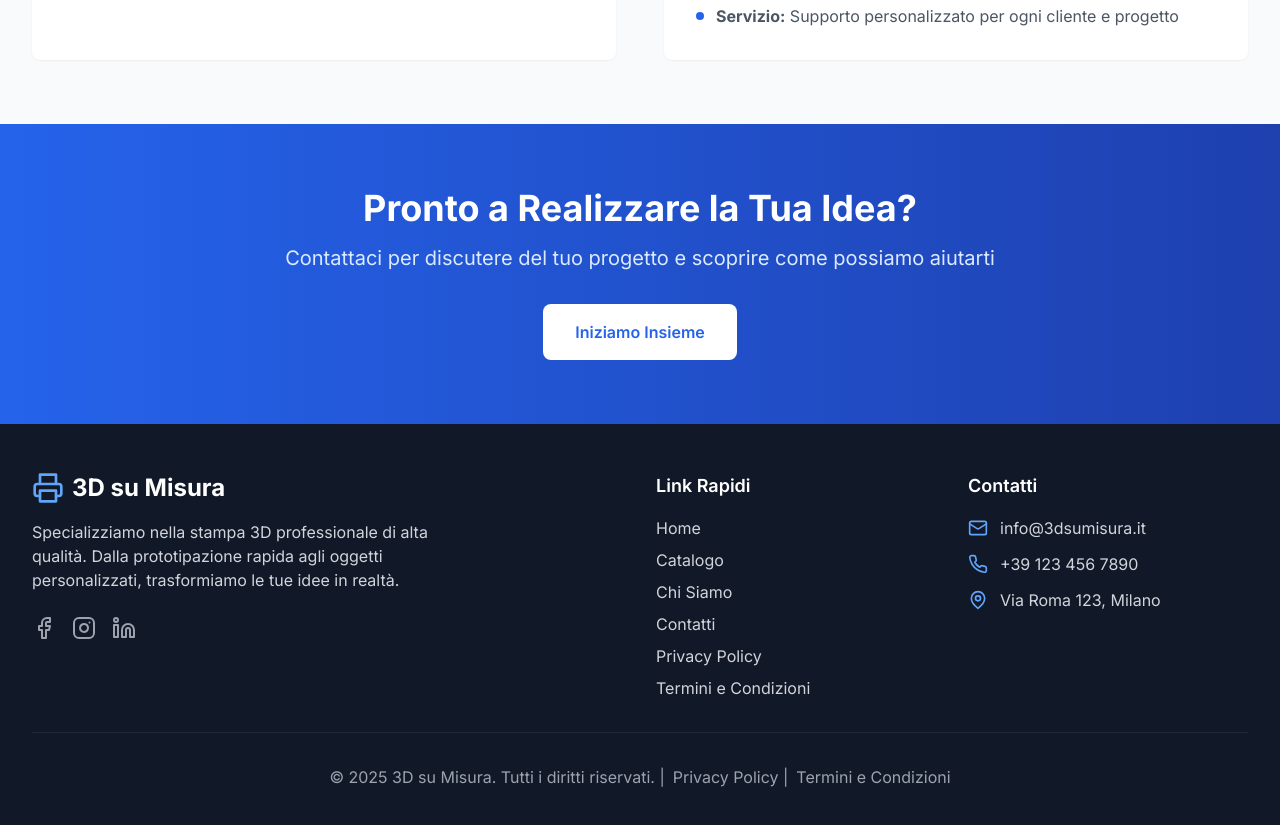
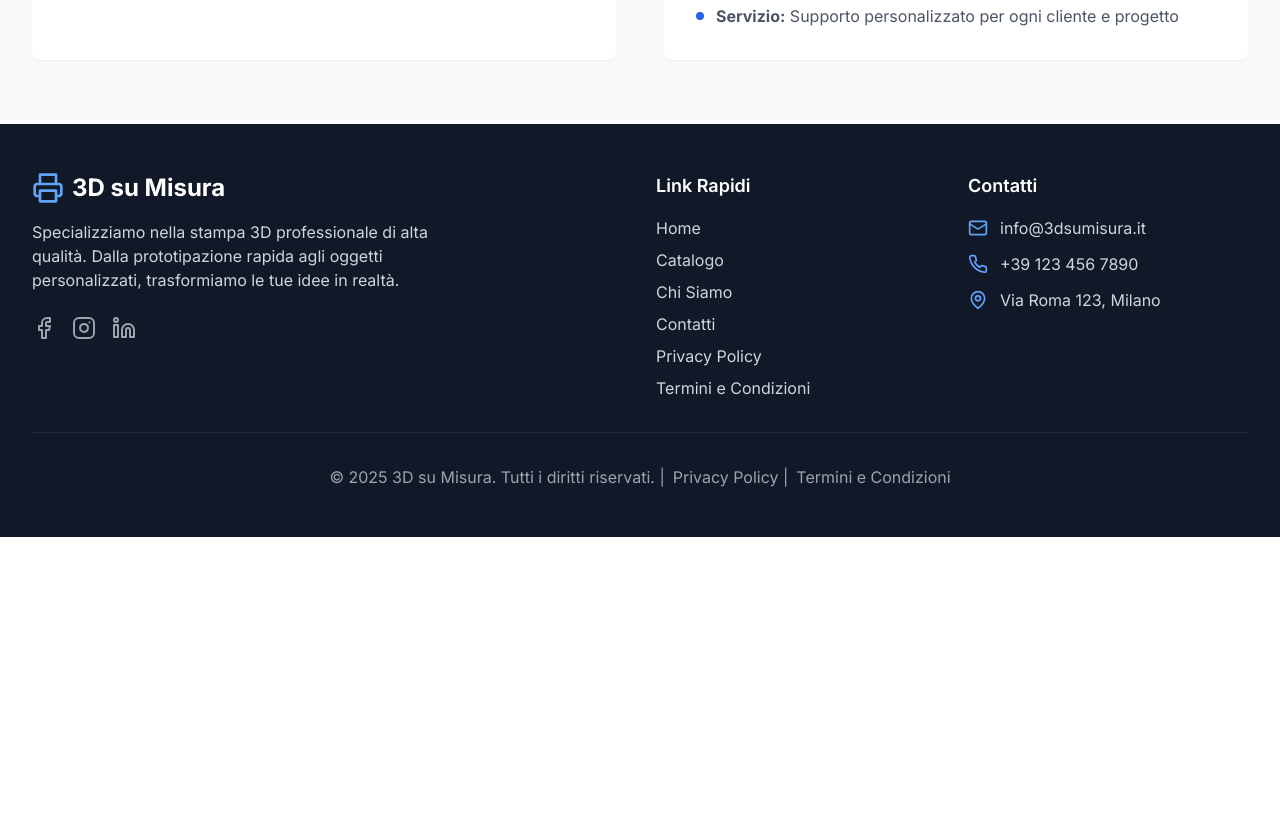
Before and after one commit to TuoyuanHuang/3d-model, a React (Vite) app: page /chi-siamo in a window 1280 px wide. Shown: the part 1480-2305 px from the top of the page. After the commit the page ends 2017 px from the top, so only its background shows below. Built offline with nearby package versions, Linux system fonts and the light colour scheme; no server answers.

Commit message:
Updated About.tsx

```diff
--- a/src/pages/About.tsx
+++ b/src/pages/About.tsx
@@ -171,25 +171,6 @@ const About: React.FC = () => {
         </div>
       </section>
 
-
-
-      {/* CTA Section */}
-      <section className="py-16 bg-gradient-to-r from-blue-600 to-blue-800 text-white">
-        <div className="max-w-7xl mx-auto px-4 sm:px-6 lg:px-8 text-center">
-          <h2 className="text-3xl lg:text-4xl font-bold mb-4">
-            Pronto a Realizzare la Tua Idea?
-          </h2>
-          <p className="text-xl text-blue-100 mb-8 max-w-3xl mx-auto">
-            Contattaci per discutere del tuo progetto e scoprire come possiamo aiutarti
-          </p>
-          <a
-            href="/contatti"
-            className="inline-block bg-white text-blue-600 px-8 py-4 rounded-lg font-semibold hover:bg-blue-50 transition-colors duration-200"
-          >
-            Iniziamo Insieme
-          </a>
-        </div>
-      </section>
     </div>
   );
 };
```
